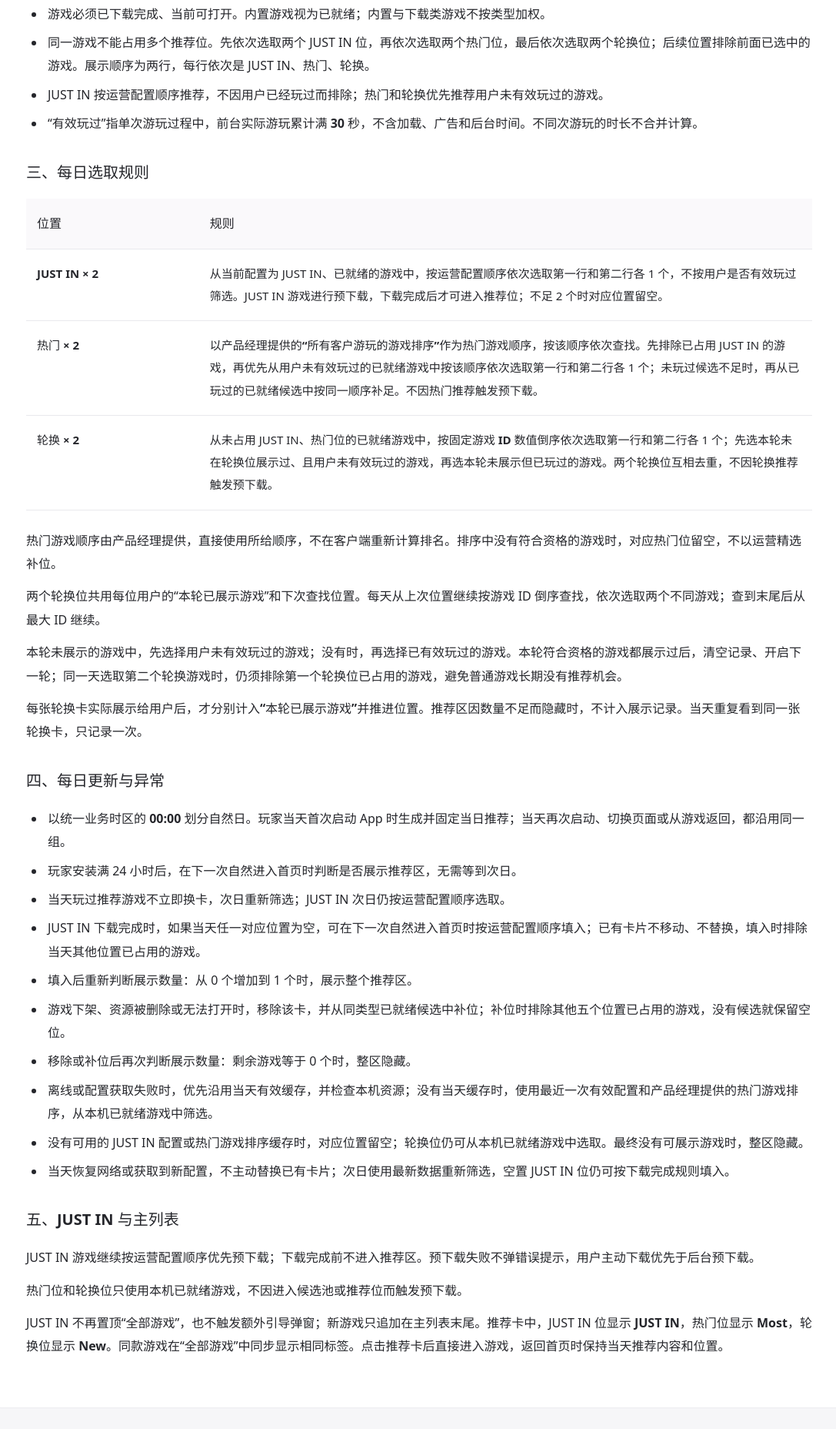
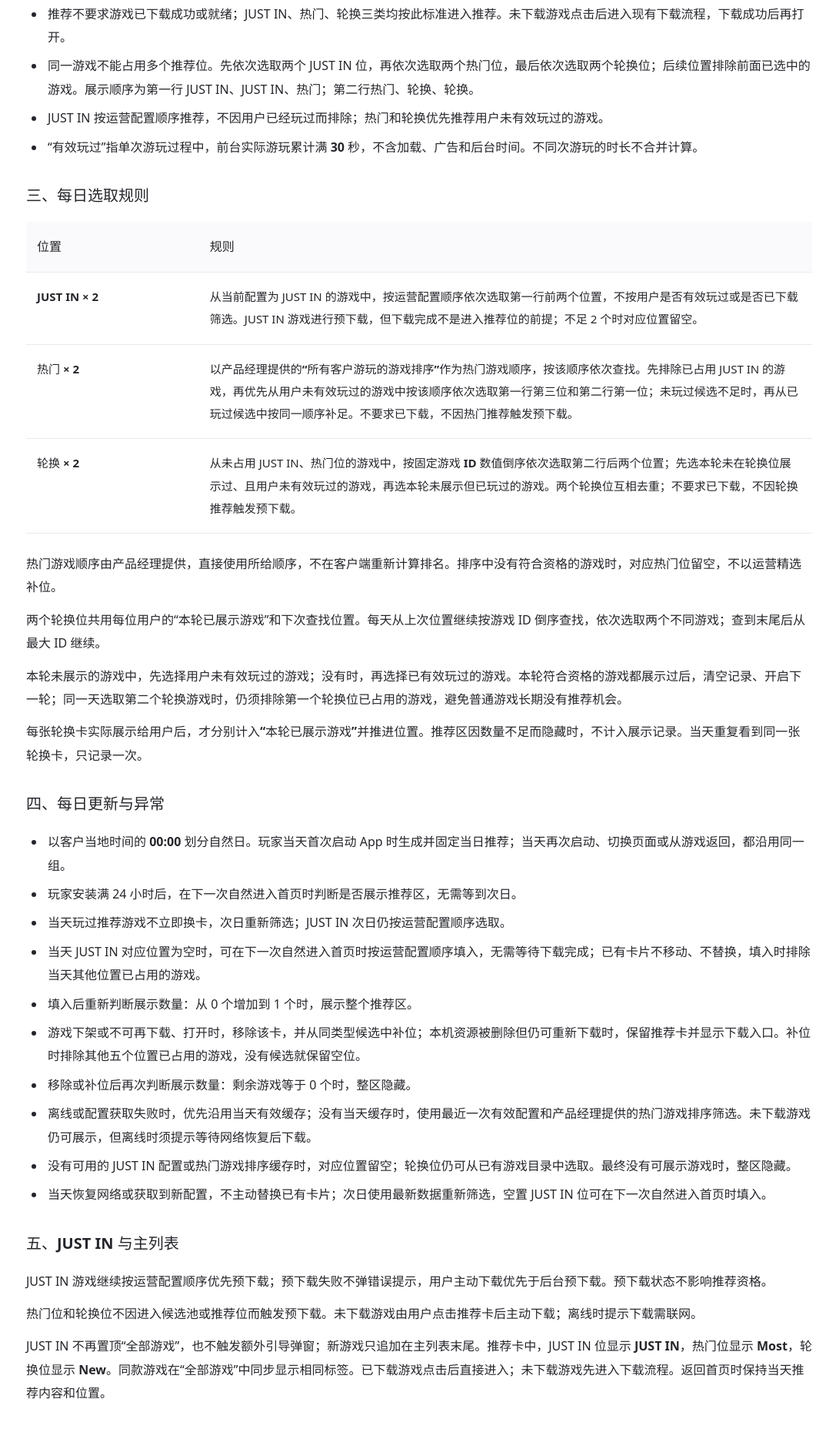
Before and after one commit to wangwb-cmd/topya-demo, a plain HTML site: page homepage-featured-rules-v2/index.html in a window 1280 px wide. Shown: the part 642-2498 px from the top of the page at 77% size, without its empty margins (95-1182 px from the left). Drawn offline with Linux system fonts and the light colour scheme.

Commit message:
Update homepage recommendation copy

```diff
--- a/homepage-featured-rules-v2/index.html
+++ b/homepage-featured-rules-v2/index.html
@@ -35,8 +35,8 @@
     <h2 id="layout">一、首页布局</h2>
     <pre>最近进行
 为你推荐
-[ JUST IN ] [ 热门 ] [ 轮换 ]
-[ JUST IN ] [ 热门 ] [ 轮换 ]
+[ JUST IN ] [ JUST IN ] [ 热门 ]
+[ 热门 ] [ 轮换 ] [ 轮换 ]
 全部游戏：原有顺序不变，新游戏追加末尾</pre>
     <p>推荐卡只是快捷入口，不改变游戏在“全部游戏”中的位置。</p>
     <p>六个位置完成筛选、去重后，<strong class="notice">实际可展示游戏数量等于 0 个时，整区隐藏，包括“为你推荐”标题；达到 1 个及以上时展示</strong>。不足 6 个时按实际数量展示，空位不改变其他卡片的位置，不重复凑数，也不使用其他类型补位。</p>
@@ -45,8 +45,8 @@
     <h2 id="eligibility">二、推荐资格</h2>
     <ul>
       <li>玩家首次安装 App <strong>满 24 小时后</strong>，才展示推荐区；未满时整区隐藏。</li>
-      <li>游戏必须已下载完成、当前可打开。内置游戏视为已就绪；内置与下载类游戏不按类型加权。</li>
-      <li>同一游戏不能占用多个推荐位。先依次选取两个 JUST IN 位，再依次选取两个热门位，最后依次选取两个轮换位；后续位置排除前面已选中的游戏。展示顺序为两行，每行依次是 JUST IN、热门、轮换。</li>
+      <li>推荐不要求游戏已下载成功或就绪；JUST IN、热门、轮换三类均按此标准进入推荐。未下载游戏点击后进入现有下载流程，下载成功后再打开。</li>
+      <li>同一游戏不能占用多个推荐位。先依次选取两个 JUST IN 位，再依次选取两个热门位，最后依次选取两个轮换位；后续位置排除前面已选中的游戏。展示顺序为第一行 JUST IN、JUST IN、热门；第二行热门、轮换、轮换。</li>
       <li>JUST IN 按运营配置顺序推荐，不因用户已经玩过而排除；热门和轮换优先推荐用户未有效玩过的游戏。</li>
       <li>“有效玩过”指<strong>单次游玩过程中，前台实际游玩累计满 30 秒</strong>，不含加载、广告和后台时间。不同次游玩的时长不合并计算。</li>
     </ul>
@@ -58,9 +58,9 @@
         <colgroup><col><col></colgroup>
         <thead><tr><th scope="col">位置</th><th scope="col">规则</th></tr></thead>
         <tbody>
-          <tr><td>JUST IN × 2</td><td>从当前配置为 JUST IN、已就绪的游戏中，按运营配置顺序依次选取第一行和第二行各 1 个，不按用户是否有效玩过筛选。JUST IN 游戏进行预下载，下载完成后才可进入推荐位；不足 2 个时对应位置留空。</td></tr>
-          <tr><td>热门 × 2</td><td>以<strong>产品经理提供的“所有客户游玩的游戏排序”</strong>作为热门游戏顺序，按该顺序依次查找。先排除已占用 JUST IN 的游戏，再优先从用户未有效玩过的已就绪游戏中按该顺序依次选取第一行和第二行各 1 个；未玩过候选不足时，再从已玩过的已就绪候选中按同一顺序补足。不因热门推荐触发预下载。</td></tr>
-          <tr><td>轮换 × 2</td><td>从未占用 JUST IN、热门位的已就绪游戏中，按<strong>固定游戏 ID 数值倒序</strong>依次选取第一行和第二行各 1 个；先选本轮未在轮换位展示过、且用户未有效玩过的游戏，再选本轮未展示但已玩过的游戏。两个轮换位互相去重，不因轮换推荐触发预下载。</td></tr>
+          <tr><td>JUST IN × 2</td><td>从当前配置为 JUST IN 的游戏中，按运营配置顺序依次选取第一行前两个位置，不按用户是否有效玩过或是否已下载筛选。JUST IN 游戏进行预下载，但下载完成不是进入推荐位的前提；不足 2 个时对应位置留空。</td></tr>
+          <tr><td>热门 × 2</td><td>以<strong>产品经理提供的“所有客户游玩的游戏排序”</strong>作为热门游戏顺序，按该顺序依次查找。先排除已占用 JUST IN 的游戏，再优先从用户未有效玩过的游戏中按该顺序依次选取第一行第三位和第二行第一位；未玩过候选不足时，再从已玩过候选中按同一顺序补足。不要求已下载，不因热门推荐触发预下载。</td></tr>
+          <tr><td>轮换 × 2</td><td>从未占用 JUST IN、热门位的游戏中，按<strong>固定游戏 ID 数值倒序</strong>依次选取第二行后两个位置；先选本轮未在轮换位展示过、且用户未有效玩过的游戏，再选本轮未展示但已玩过的游戏。两个轮换位互相去重；不要求已下载，不因轮换推荐触发预下载。</td></tr>
         </tbody>
       </table>
     </div>
@@ -72,23 +72,23 @@
   <section aria-labelledby="updates">
     <h2 id="updates">四、每日更新与异常</h2>
     <ul>
-      <li>以统一业务时区的 <strong>00:00</strong> 划分自然日。玩家当天首次启动 App 时生成并固定当日推荐；当天再次启动、切换页面或从游戏返回，都沿用同一组。</li>
+      <li>以客户当地时间的 <strong>00:00</strong> 划分自然日。玩家当天首次启动 App 时生成并固定当日推荐；当天再次启动、切换页面或从游戏返回，都沿用同一组。</li>
       <li>玩家安装满 24 小时后，在下一次自然进入首页时判断是否展示推荐区，无需等到次日。</li>
       <li>当天玩过推荐游戏不立即换卡，次日重新筛选；JUST IN 次日仍按运营配置顺序选取。</li>
-      <li>JUST IN 下载完成时，如果当天任一对应位置为空，可在下一次自然进入首页时按运营配置顺序填入；已有卡片不移动、不替换，填入时排除当天其他位置已占用的游戏。</li>
+      <li>当天 JUST IN 对应位置为空时，可在下一次自然进入首页时按运营配置顺序填入，无需等待下载完成；已有卡片不移动、不替换，填入时排除当天其他位置已占用的游戏。</li>
       <li>填入后重新判断展示数量：从 0 个增加到 1 个时，展示整个推荐区。</li>
-      <li>游戏下架、资源被删除或无法打开时，移除该卡，并从<strong>同类型</strong>已就绪候选中补位；补位时排除其他五个位置已占用的游戏，没有候选就保留空位。</li>
+      <li>游戏下架或不可再下载、打开时，移除该卡，并从<strong>同类型</strong>候选中补位；本机资源被删除但仍可重新下载时，保留推荐卡并显示下载入口。补位时排除其他五个位置已占用的游戏，没有候选就保留空位。</li>
       <li>移除或补位后再次判断展示数量：剩余游戏等于 0 个时，整区隐藏。</li>
-      <li>离线或配置获取失败时，优先沿用当天有效缓存，并检查本机资源；没有当天缓存时，使用最近一次有效配置和产品经理提供的热门游戏排序，从本机已就绪游戏中筛选。</li>
-      <li>没有可用的 JUST IN 配置或热门游戏排序缓存时，对应位置留空；轮换位仍可从本机已就绪游戏中选取。最终没有可展示游戏时，整区隐藏。</li>
-      <li>当天恢复网络或获取到新配置，不主动替换已有卡片；次日使用最新数据重新筛选，空置 JUST IN 位仍可按下载完成规则填入。</li>
+      <li>离线或配置获取失败时，优先沿用当天有效缓存；没有当天缓存时，使用最近一次有效配置和产品经理提供的热门游戏排序筛选。未下载游戏仍可展示，但离线时须提示等待网络恢复后下载。</li>
+      <li>没有可用的 JUST IN 配置或热门游戏排序缓存时，对应位置留空；轮换位仍可从已有游戏目录中选取。最终没有可展示游戏时，整区隐藏。</li>
+      <li>当天恢复网络或获取到新配置，不主动替换已有卡片；次日使用最新数据重新筛选，空置 JUST IN 位可在下一次自然进入首页时填入。</li>
     </ul>
   </section>
   <section aria-labelledby="main-list">
     <h2 id="main-list">五、JUST IN 与主列表</h2>
-    <p>JUST IN 游戏继续按运营配置顺序优先预下载；下载完成前不进入推荐区。预下载失败不弹错误提示，用户主动下载优先于后台预下载。</p>
-    <p>热门位和轮换位只使用本机已就绪游戏，不因进入候选池或推荐位而触发预下载。</p>
-    <p>JUST IN 不再置顶“全部游戏”，也不触发额外引导弹窗；新游戏只追加在主列表末尾。推荐卡中，JUST IN 位显示 <strong>JUST IN</strong>，热门位显示 <strong>Most</strong>，轮换位显示 <strong>New</strong>。同款游戏在“全部游戏”中同步显示相同标签。点击推荐卡后直接进入游戏，返回首页时保持当天推荐内容和位置。</p>
+    <p>JUST IN 游戏继续按运营配置顺序优先预下载；预下载失败不弹错误提示，用户主动下载优先于后台预下载。预下载状态不影响推荐资格。</p>
+    <p>热门位和轮换位不因进入候选池或推荐位而触发预下载。未下载游戏由用户点击推荐卡后主动下载；离线时提示下载需联网。</p>
+    <p>JUST IN 不再置顶“全部游戏”，也不触发额外引导弹窗；新游戏只追加在主列表末尾。推荐卡中，JUST IN 位显示 <strong>JUST IN</strong>，热门位显示 <strong>Most</strong>，轮换位显示 <strong>New</strong>。同款游戏在“全部游戏”中同步显示相同标签。已下载游戏点击后直接进入；未下载游戏先进入下载流程。返回首页时保持当天推荐内容和位置。</p>
   </section>
 </main>
 </body>
```
